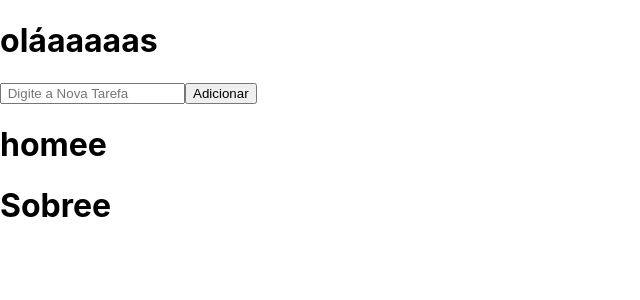
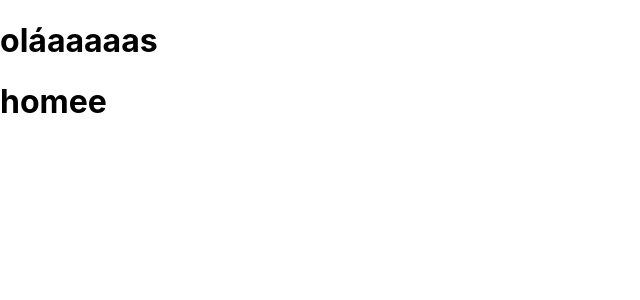
Before and after one commit to victor-magaldi/TodoList, a React (Create React App) app: page / in a window 1280 px wide. Shown: the top 300 px of the page, without its empty margins (0-640 px from the left). Built offline with nearby package versions, Linux system fonts and the light colour scheme.

Commit message:
crias o Routes  Js

```diff
--- a/src/App.js
+++ b/src/App.js
@@ -1,17 +1,14 @@
 import React, { Component } from "react";
 import Header from "./components/Header";
-import Todolist from "./components/TodoList";
-import Home from "./pages/Home";
-import Sobre from "./pages/Sobre";
+
+import Routes from "./routes";
 
 class App extends Component {
   render() {
     return (
       <div>
         <Header />
-        <Todolist />
-        <Home />
-        <Sobre />
+        <Routes />
       </div>
     );
   }
--- /dev/null
+++ b/src/routes.js
@@ -0,0 +1,21 @@
+import React from "react";
+import { BrowserRouter, Switch, Route } from "react-router-dom";
+
+import Home from "./pages/Home";
+import Sobre from "./pages/Sobre";
+import Todolist from "./components/TodoList";
+
+const Routes = () => {
+  return (
+    <BrowserRouter>
+      <Switch>
+        {/* o exact vai garantir que home seja acessada só quando for exatamento o path */}
+        <Route exact path="/" component={Home} />
+        <Route path="/sobre" component={Sobre} />
+        <Route path="/todo-list" component={Todolist} />
+      </Switch>
+    </BrowserRouter>
+  );
+};
+
+export default Routes;
```
